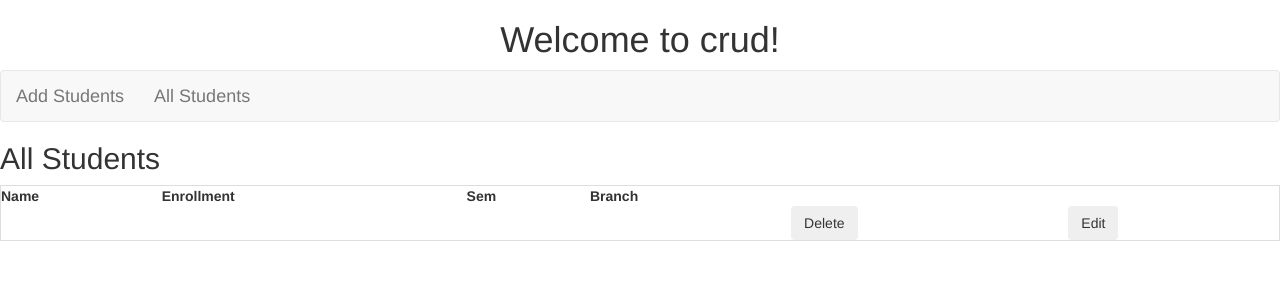
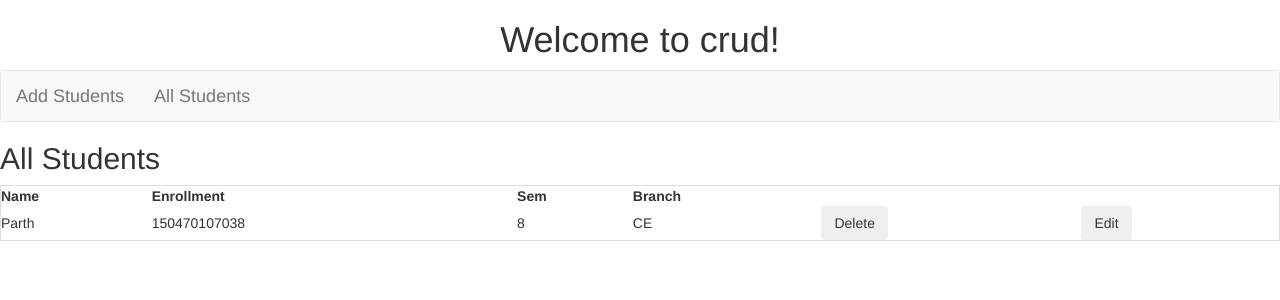
Before and after one commit to pvsavaliya16/crudjson, an Angular app: page /display-students in a window 1280 px wide. Shown: the top 300 px of the page. Built offline with nearby package versions, Linux system fonts and the light colour scheme.

Commit message:
submitted

```diff
--- a/src/app/student.ts
+++ b/src/app/student.ts
@@ -5,6 +5,6 @@ export class Student {
     branch: string;
 }
 
-export const Students1 =[{}]
+export const Students1 =[{ "eid": "150470107038", "name": "Parth", "sem": "8", "branch": "CE" }];
 
 export const Students: Student[] = [];
--- a/src/app/students/students.component.html
+++ b/src/app/students/students.component.html
@@ -12,11 +12,11 @@
 
     </div>
 
-    <div class="form-group">
+    <div class="form-group" [class.has-error]="name.invalid && name.touched" [class.has-success]="name.valid">
       <label for="name">Name: </label>
       <input type="text" class="form-control" id="name" required
       [(ngModel)]="student.name" name="name" pattern="^[a-zA-Z ]{1,60}$" #name="ngModel">
-      <div *ngIf="name.errors?.pattern" style="color:red">
+      <div *ngIf="name.errors?.required && name.touched && name.errors?.pattern" style="color:red">
         Name is not Valid!!
       </div>
 
@@ -50,7 +50,7 @@
     </div>
 
     <div class="form-actions">
-      <button type="submit" id="submitbtn" class="btn btn-success" >Submit</button>
+      <button type="submit" id="submitbtn" class="btn btn-success" [disabled]="studentform.invalid">Submit</button>
     </div>
   </form>
   <div>{{studentform.value | json}}</div>
```
